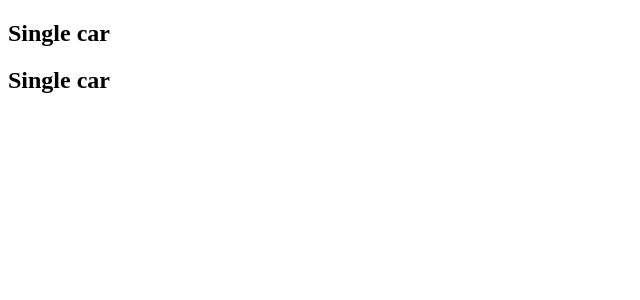
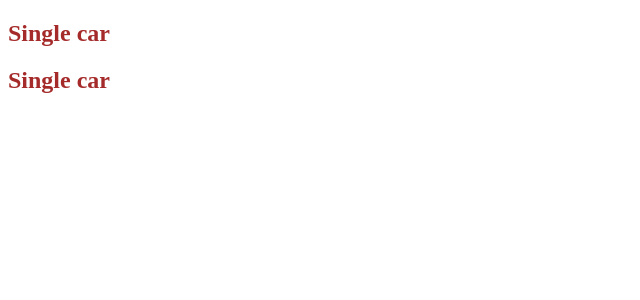
Before and after one commit to VitalyZibulski/Angular-5, an Angular app: page / in a window 1280 px wide. Shown: the top 300 px of the page, without its empty margins (0-640 px from the left). Built offline with nearby package versions, Linux system fonts and the light colour scheme.

Commit message:
use style(styles - array)

```diff
--- a/src/app/car/car.component.css
+++ b/src/app/car/car.component.css
@@ -0,0 +1,3 @@
+h2 {
+    color: brown;
+}
```
